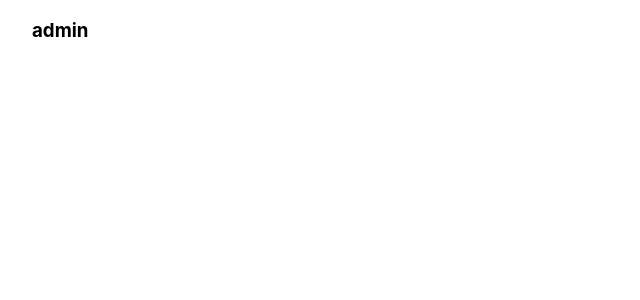
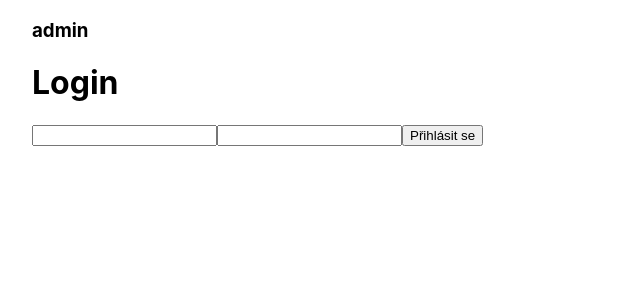
Before and after one commit to daremes/doktrin, a Next.js app: page /admin in a window 1280 px wide. Shown: the top 300 px of the page, without its empty margins (0-640 px from the left). Built offline with nearby package versions, Linux system fonts and the light colour scheme.

Commit message:
added firebase

```diff
--- a/components/Login.tsx
+++ b/components/Login.tsx
@@ -1,5 +1,14 @@
 const Login = () => {
-  return null;
+  return (
+    <div className="signin">
+      <form action="">
+        <h1>Login</h1>
+        <input type="email" />
+        <input type="password" />
+        <button>Přihlásit se</button>
+      </form>
+    </div>
+  );
 };
 
 export default Login;
--- a/package.json
+++ b/package.json
@@ -8,11 +8,13 @@
     "lint": "next lint"
   },
   "dependencies": {
+    "firebase": "^9.4.1",
     "next": "12.0.3",
     "react": "17.0.2",
     "react-dom": "17.0.2"
   },
   "devDependencies": {
+    "@types/firebase": "^3.2.1",
     "@types/node": "16.11.7",
     "@types/react": "17.0.34",
     "eslint": "7",
```
Also changed, not shown: firebase/firebase.ts (added, +19 -0 lines), 1 other file (tests, documents, lock files or other folders).
